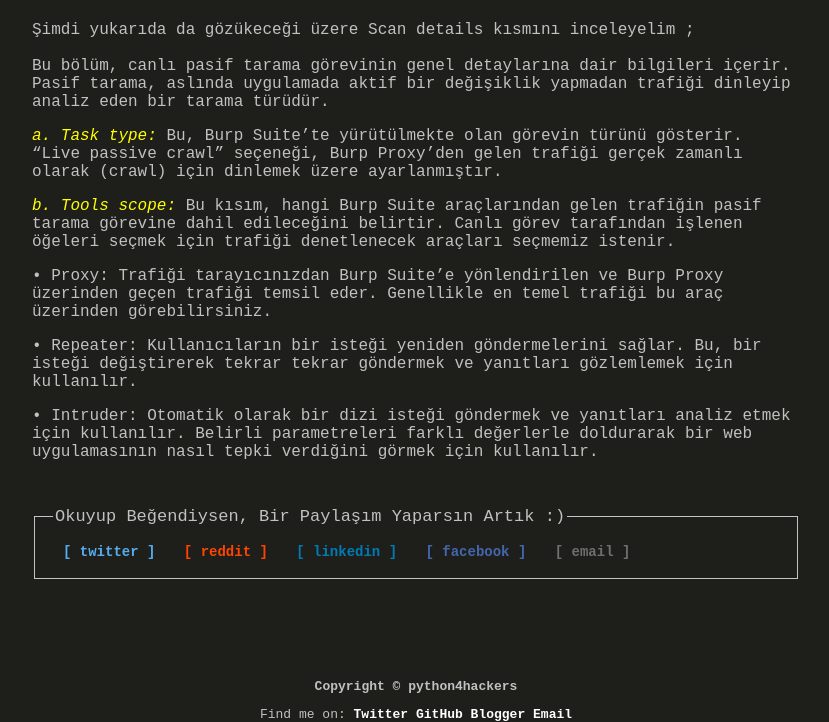
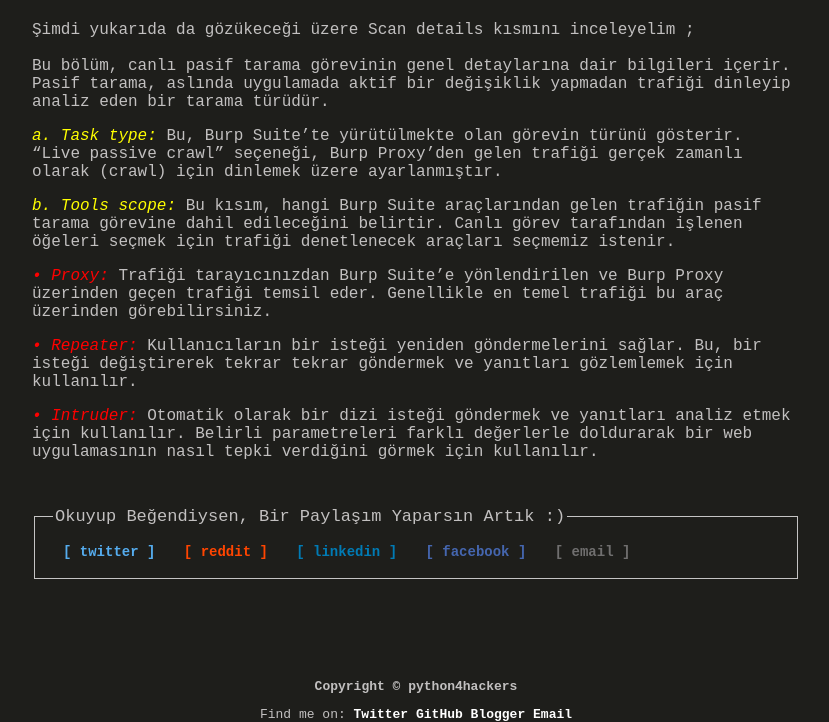
Before and after one commit to python4hackersblog/hacklogs.github.io, a Jekyll site: the page built from _posts/2023-11-05-Burp-Suite.md, in a window 1280 px wide. Shown: the part 1436-2158 px from the top of the page, without its empty margins (224-1053 px from the left). Built offline with Jekyll 4.4.1, drawn with Linux system fonts in a browser that asks for light colours.

Commit message:
Update 2023-11-05-Burp-Suite.md

```diff
--- a/_posts/2023-11-05-Burp-Suite.md
+++ b/_posts/2023-11-05-Burp-Suite.md
@@ -28,8 +28,8 @@ Bu bölüm, canlı pasif tarama görevinin genel detaylarına dair bilgileri iç
 
 <i style="color: yellow;">b. Tools scope: </i> Bu kısım, hangi Burp Suite araçlarından gelen trafiğin pasif tarama görevine dahil edileceğini belirtir. Canlı görev tarafından işlenen öğeleri seçmek için trafiği denetlenecek araçları seçmemiz istenir.
 
-•	Proxy: Trafiği tarayıcınızdan Burp Suite'e yönlendirilen ve Burp Proxy üzerinden geçen trafiği temsil eder. Genellikle en temel trafiği bu araç üzerinden görebilirsiniz.
+<i style="color: red;">•	Proxy:</i> Trafiği tarayıcınızdan Burp Suite'e yönlendirilen ve Burp Proxy üzerinden geçen trafiği temsil eder. Genellikle en temel trafiği bu araç üzerinden görebilirsiniz.
 
-•	Repeater: Kullanıcıların bir isteği yeniden göndermelerini sağlar. Bu, bir isteği değiştirerek tekrar tekrar göndermek ve yanıtları gözlemlemek için kullanılır.
+<i style="color: red;">•	Repeater:</i> Kullanıcıların bir isteği yeniden göndermelerini sağlar. Bu, bir isteği değiştirerek tekrar tekrar göndermek ve yanıtları gözlemlemek için kullanılır.
 
-•	Intruder: Otomatik olarak bir dizi isteği göndermek ve yanıtları analiz etmek için kullanılır. Belirli parametreleri farklı değerlerle doldurarak bir web uygulamasının nasıl tepki verdiğini görmek için kullanılır.
+<i style="color: red;">•	Intruder:</i> Otomatik olarak bir dizi isteği göndermek ve yanıtları analiz etmek için kullanılır. Belirli parametreleri farklı değerlerle doldurarak bir web uygulamasının nasıl tepki verdiğini görmek için kullanılır.
```
